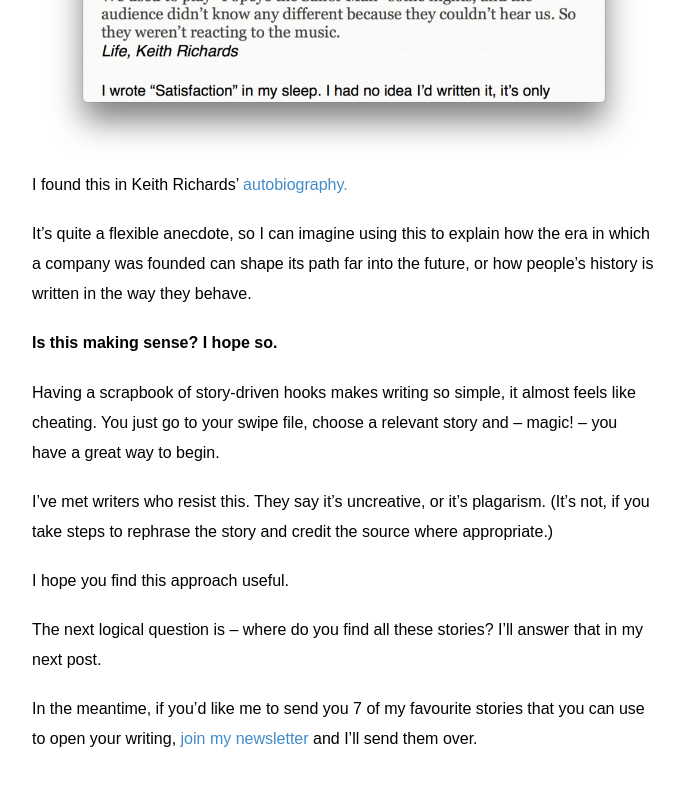
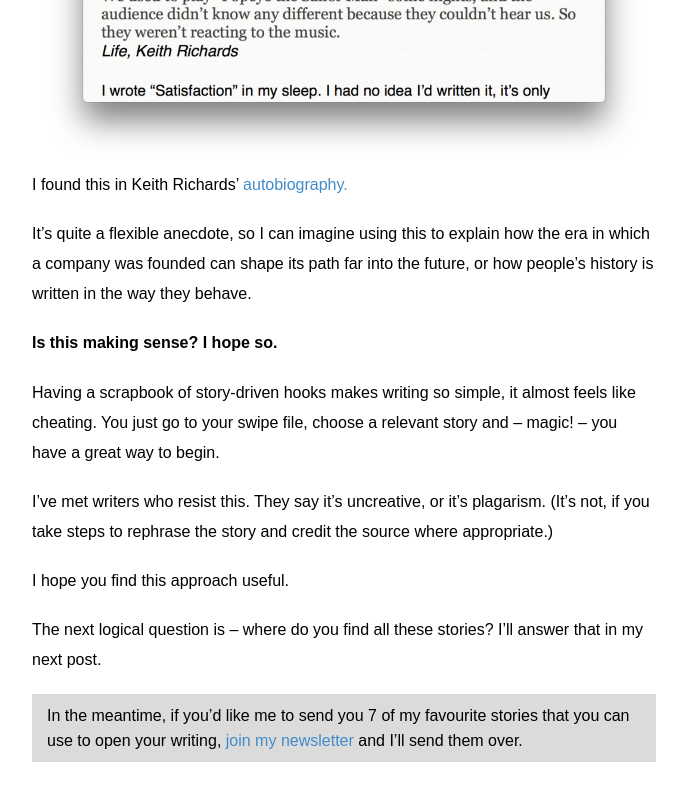
Before and after one commit to Seisachtheia/WriterClone, a website: page public/index.html in a window 1280 px wide. Shown: the part 7337-8137 px from the top of the page, without its empty margins (128-815 px from the left). Before the commit the page ends 8111 px from the top, so only its background shows below. Drawn offline with Linux system fonts and the light colour scheme.

Commit message:
info description still required, grey conclusion box added and populated - subject to later modification

```diff
--- a/private/css/pages/_index.scss
+++ b/private/css/pages/_index.scss
@@ -89,3 +89,16 @@ a:hover {
     text-decoration: underline;
     color: #FF4800;
 }
+
+.conclusion-box {
+    border-color: #eee;
+    background-color: #eee;
+    margin:1em 0em 1em 0;
+
+    p {
+        background-color: #dbdbdb;
+        padding: 9px 15px 9px 15px;
+        line-height:25px;
+    }
+
+}
--- a/public/index.html
+++ b/public/index.html
@@ -171,8 +171,15 @@
                 <p>The next logical question is – where do you find all these stories? I’ll answer that in my next post.</p>
 
                 <div class="conclusion-box">
-                    <p>In the meantime, if you’d like me to send you 7 of my favourite stories that you can use to open your writing, <a href="">join my newsletter</a> and I’ll send them over.</p>
+                    <p>In the meantime, if you’d like me to send you 7 of my favourite stories that you can use to open your writing, <a href="http://www.ianharris.com/newsletter/">join my newsletter</a> and I’ll send them over.</p>
                 </div>
+
+                <br>
+                <br>
+                <br>
+                <br>
+
+
             </div>
 
 
```
Also changed, not shown: public/css/style.css.
